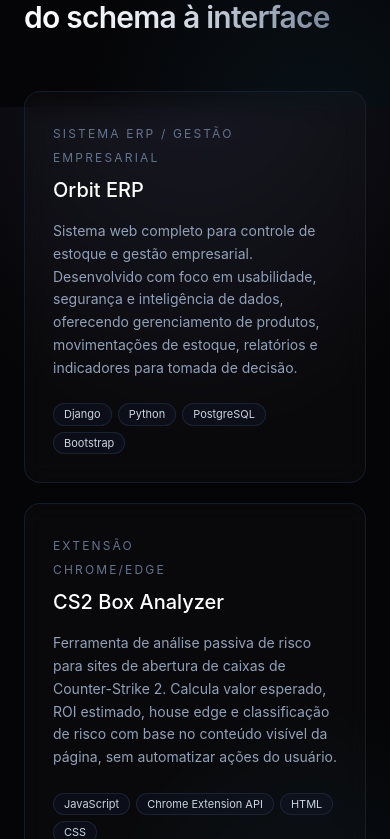
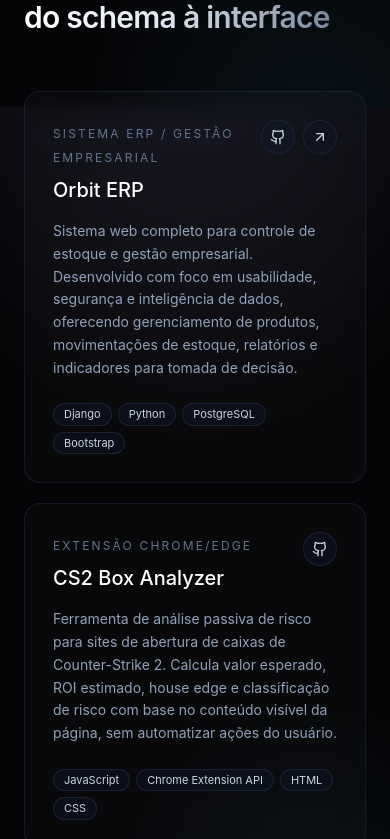
Before and after one commit to Rafaaelsz/portfolio-tvrs, a Next.js app: page / in a window 390 px wide. Shown: the part 2425-3264 px from the top of the page. Built offline with nearby package versions, Linux system fonts and the light colour scheme.

Commit message:
fix: enhance project links with target and rel attributes for security and accessibility

```diff
--- a/src/components/portfolio/Projects.tsx
+++ b/src/components/portfolio/Projects.tsx
@@ -116,21 +116,28 @@
                   </span>
                   <h3 className="mt-2 text-xl font-medium text-white">{p.name}</h3>
                 </div>
-                <div className="flex items-center gap-2 opacity-0 transition-opacity duration-300 group-hover:opacity-100">
+                  <div className="flex shrink-0 items-center gap-2 opacity-100 transition-opacity duration-300 lg:opacity-0 lg:group-hover:opacity-100">
                     <a
                       href={p.github}
-                    aria-label="GitHub"
+                      target="_blank"
+                      rel="noopener noreferrer"
+                      aria-label={`GitHub do projeto ${p.name}`}
                       className="rounded-full border border-slate-800/80 bg-slate-900/40 p-2 text-slate-300 transition-colors hover:text-white"
                     >
                       <Github className="h-4 w-4" />
                     </a>
+
+                    {p.demo !== "#" && (
                       <a
                         href={p.demo}
-                    aria-label="Live Demo"
+                        target="_blank"
+                        rel="noopener noreferrer"
+                        aria-label={`Demo do projeto ${p.name}`}
                         className="rounded-full border border-slate-800/80 bg-slate-900/40 p-2 text-slate-300 transition-colors hover:text-white"
                       >
                         <ArrowUpRight className="h-4 w-4" />
                       </a>
+                    )}
                   </div>
               </div>
               <p className="mt-4 text-sm leading-relaxed text-slate-400">
```
Lines whose indentation alone changed are shown as unchanged.
